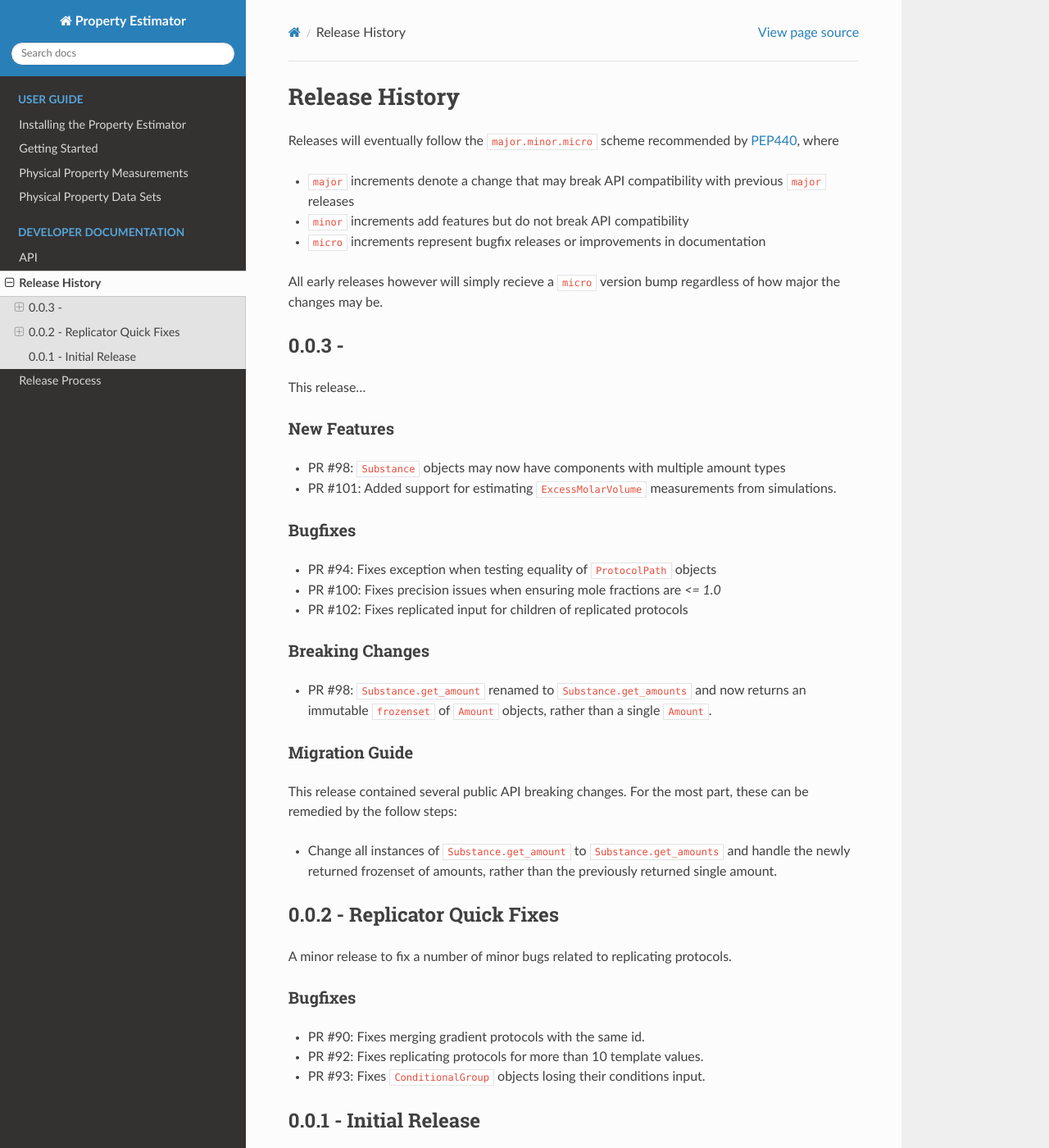
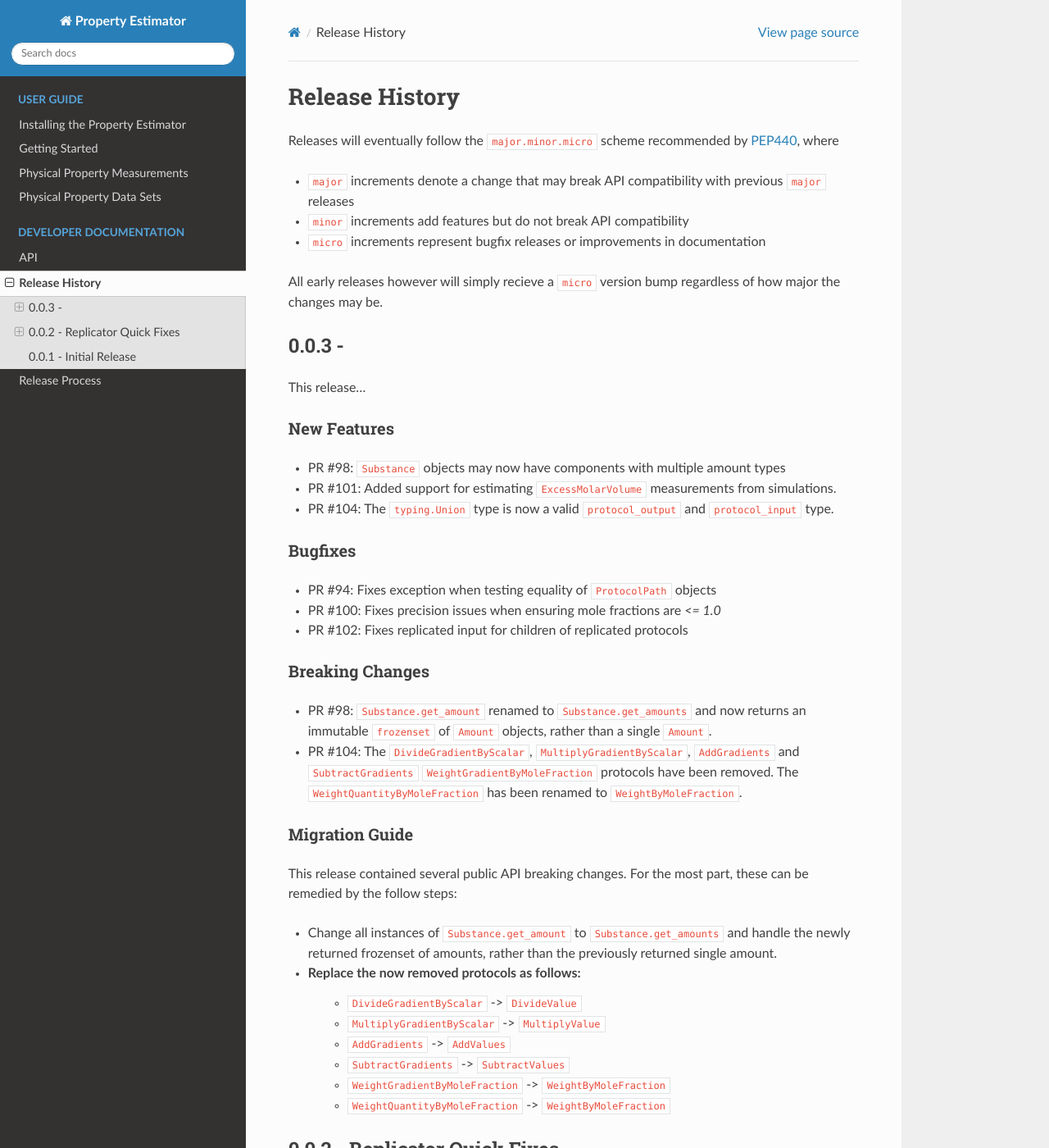
Before and after one commit to openforcefield/openff-evaluator, a Sphinx documentation site: the page built from docs/releasehistory.rst, in a window 1280 px wide and 1400 px high. Shown: the whole window at 82% size. Built offline with Sphinx 7.4.7 and the Read the Docs theme 2.0.0, drawn with Linux system fonts in a browser that asks for light colours.

Commit message:
Update releasehistory.rst

```diff
--- a/docs/releasehistory.rst
+++ b/docs/releasehistory.rst
@@ -22,6 +22,7 @@ New Features
 
 * PR #98: ``Substance`` objects may now have components with multiple amount types
 * PR #101: Added support for estimating ``ExcessMolarVolume`` measurements from simulations.
+* PR #104: The ``typing.Union`` type is now a valid ``protocol_output`` and ``protocol_input`` type.
 
 Bugfixes
 """"""""
@@ -35,6 +36,9 @@ Breaking Changes
 
 * PR #98: ``Substance.get_amount`` renamed to ``Substance.get_amounts`` and now returns an
   immutable ``frozenset`` of ``Amount`` objects, rather than a single ``Amount``.
+* PR #104: The ``DivideGradientByScalar``, ``MultiplyGradientByScalar``, ``AddGradients`` and ``SubtractGradients``
+  ``WeightGradientByMoleFraction`` protocols have been removed. The ``WeightQuantityByMoleFraction`` has been renamed
+  to ``WeightByMoleFraction``.
 
 Migration Guide
 """""""""""""""
@@ -44,7 +48,13 @@ remedied by the follow steps:
 
 * Change all instances of ``Substance.get_amount`` to ``Substance.get_amounts`` and handle
   the newly returned frozenset of amounts, rather than the previously returned single amount.
-
+* Replace the now removed protocols as follows:
+    - ``DivideGradientByScalar`` -> ``DivideValue``
+    - ``MultiplyGradientByScalar`` -> ``MultiplyValue``
+    - ``AddGradients`` -> ``AddValues``
+    - ``SubtractGradients`` -> ``SubtractValues``
+    - ``WeightGradientByMoleFraction`` -> ``WeightByMoleFraction``
+    - ``WeightQuantityByMoleFraction`` -> ``WeightByMoleFraction``
 
 
 0.0.2 - Replicator Quick Fixes
```
